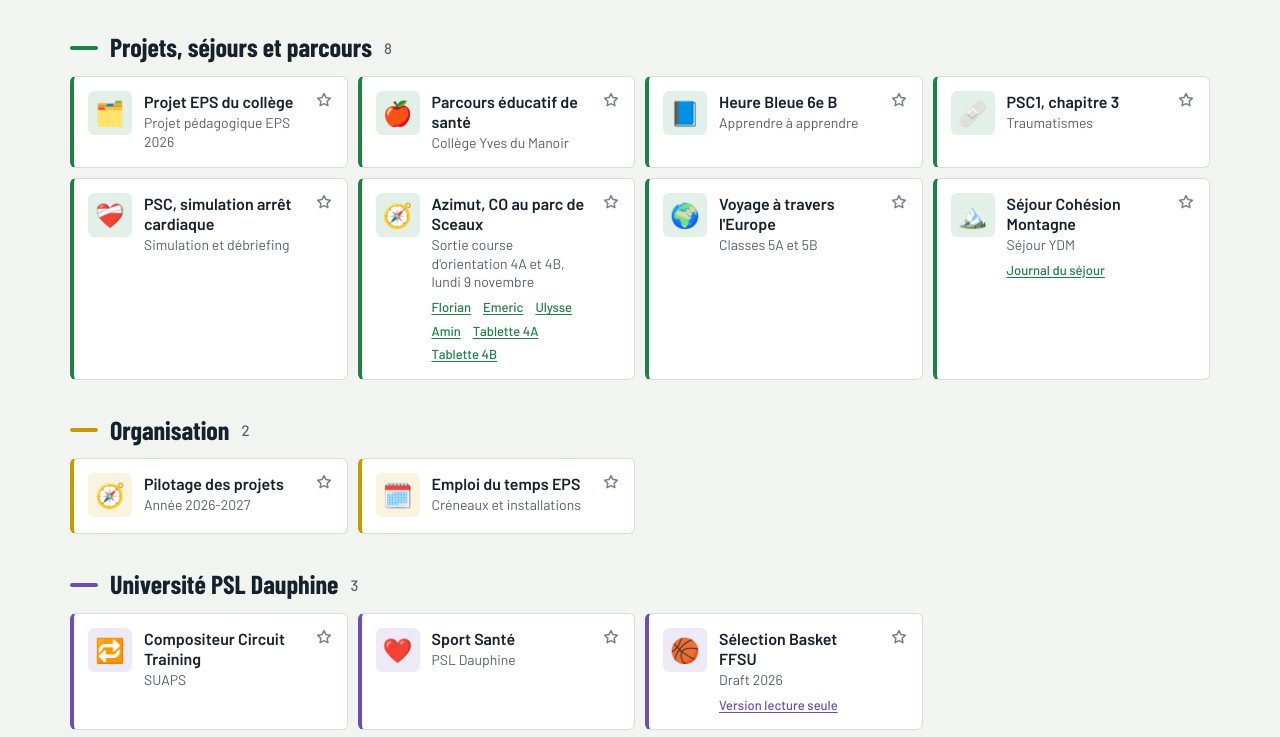
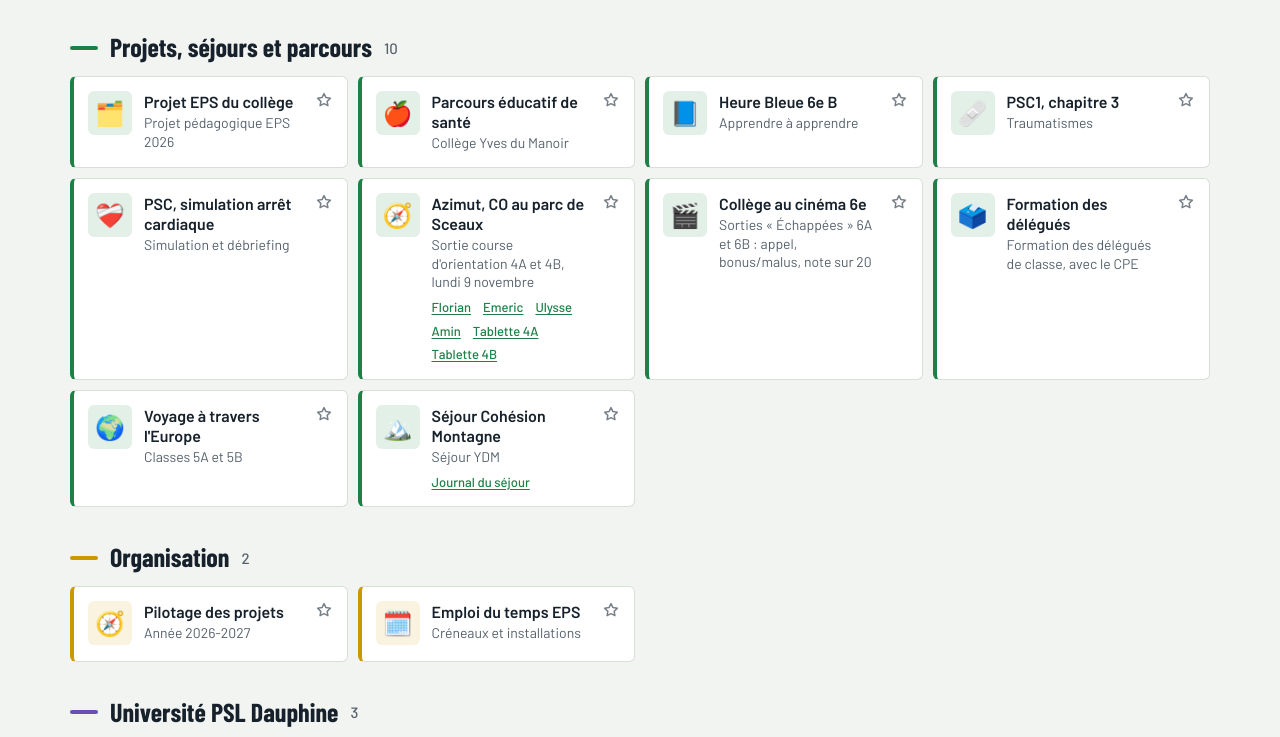
Before and after one commit to FloE2/floe2.github.io, a plain HTML site: page index.html in a window 1280 px wide. Shown: the part 1077-1814 px from the top of the page. Drawn offline with nearby package versions, Linux system fonts and the light colour scheme.

Commit message:
Ajoute Collège au cinéma 6e et Formation des délégués au tableau de bord
Co-Authored-By: Claude Opus 5.5 <noreply@anthropic.com>
Claude-Session: https://claude.ai/code/session_01BCALYyuL2LAuqxPTcaMTzg

```diff
--- a/index.html
+++ b/index.html
@@ -315,6 +315,8 @@ const APPLIS = [
       { nom: "Tablette 4A", url: "https://floe2.github.io/azimutadmin/#tablette-4A" },
       { nom: "Tablette 4B", url: "https://floe2.github.io/azimutadmin/#tablette-4B" }
     ] },
+  { nom: "Collège au cinéma 6e", url: "https://floe2.github.io/collegeaucinema6/", emoji: "🎬", cat: "projets", desc: "Sorties « Échappées » 6A et 6B : appel, bonus/malus, note sur 20" },
+  { nom: "Formation des délégués", url: "https://floe2.github.io/formationdelegues/", emoji: "🗳️", cat: "projets", desc: "Formation des délégués de classe, avec le CPE" },
   { nom: "Voyage à travers l'Europe", url: "https://floe2.github.io/voyage-europe/", emoji: "🌍", cat: "projets", desc: "Classes 5A et 5B" },
   { nom: "Séjour Cohésion Montagne", url: "https://floe2.github.io/cohesion_montagne/", emoji: "🏔️", cat: "projets", desc: "Séjour YDM",
     liens: [{ nom: "Journal du séjour", url: "https://www.ondonnedesnouvelles.com/journal/019d06cd-dcd9-71e6-9c3c-114eacf0c2b0/beforeDeparture" }] },
```
